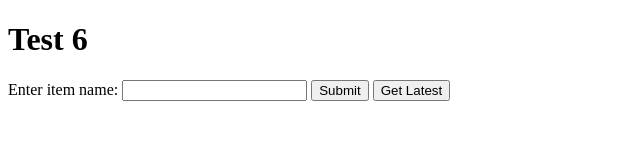
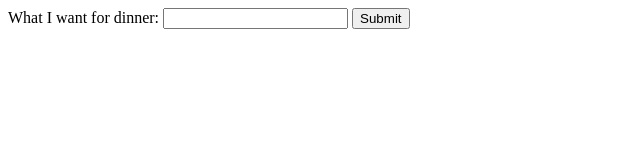
Before and after one commit to gagandeepsinghbrar/app, a website: page index.html in a window 1280 px wide. Shown: the whole page, without its empty margins (0-640 px from the left). Drawn offline with Linux system fonts and the light colour scheme; no server answers.

Commit message:
adding dinner.

```diff
--- a/index.html
+++ b/index.html
@@ -3,15 +3,14 @@
 <head>
     <meta charset="UTF-8">
     <meta name="viewport" content="width=device-width, initial-scale=1.0">
-    <title>Database app</title>
+    <title>Mithis Page</title>
+    <link rel="stylesheet" href="styles.css">
 </head>
 <body>
-    <h1>Test 6</h1>
     <form id="itemForm">
-        <label for="itemName">Enter item name:</label>
+        <label for="itemName">What I want for dinner:</label>
         <input type="text" id="itemName" name="name">
         <button onclick="handleClick(event)">Submit</button>
-        <button onclick="getLatest(event)">Get Latest</button>
         <div id="container">
         </div>
     </form>
```
